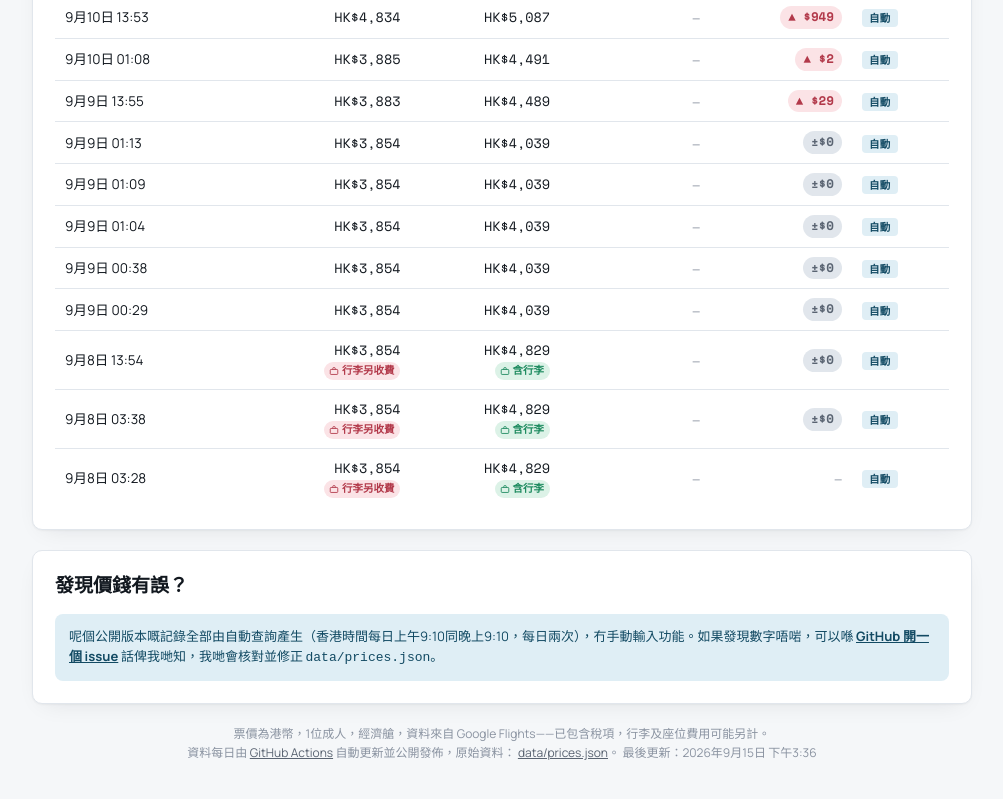
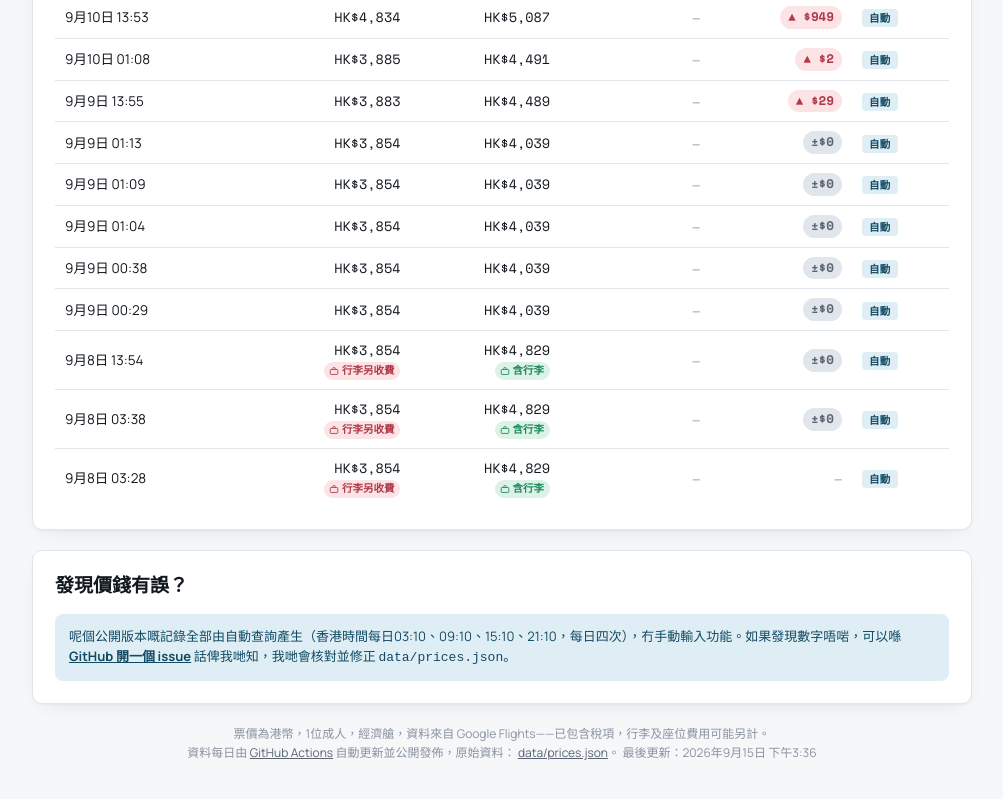
Before and after one commit to mikewhk1122/flighty, a website: page index.html in a window 1280 px wide. Shown: the part 1422-2221 px from the top of the page, without its empty margins (138-1141 px from the left). Drawn offline with nearby package versions, Linux system fonts and the light colour scheme.

Commit message:
Change check frequency from every 12h to every 6h
Cron now fires at 03:10, 09:10, 15:10, 21:10 Asia/Hong_Kong. Updated
the README's call-budget math accordingly: price-only checks go from
~60 to ~120 calls/month (still well under SerpApi's free 250/month),
and the hypothetical cost of re-adding baggage checking goes from
~300 to ~600/month.

Co-Authored-By: Claude Sonnet 5 <noreply@anthropic.com>

```diff
--- a/index.html
+++ b/index.html
@@ -283,7 +283,7 @@
       <h2>發現價錢有誤？</h2>
     </div>
     <div class="infobox">
-      <span>呢個公開版本嘅記錄全部由自動查詢產生（香港時間每日上午9:10同晚上9:10，每日兩次），冇手動輸入功能。如果發現數字唔啱，可以喺
+      <span>呢個公開版本嘅記錄全部由自動查詢產生（香港時間每日03:10、09:10、15:10、21:10，每日四次），冇手動輸入功能。如果發現數字唔啱，可以喺
         <a href="#" id="issuesLink" target="_blank" rel="noopener">GitHub 開一個 issue</a> 話俾我哋知，我哋會核對並修正 <code>data/prices.json</code>。</span>
     </div>
   </section>
```
Also changed, not shown: .github/workflows/daily-check.yml, README.md.
